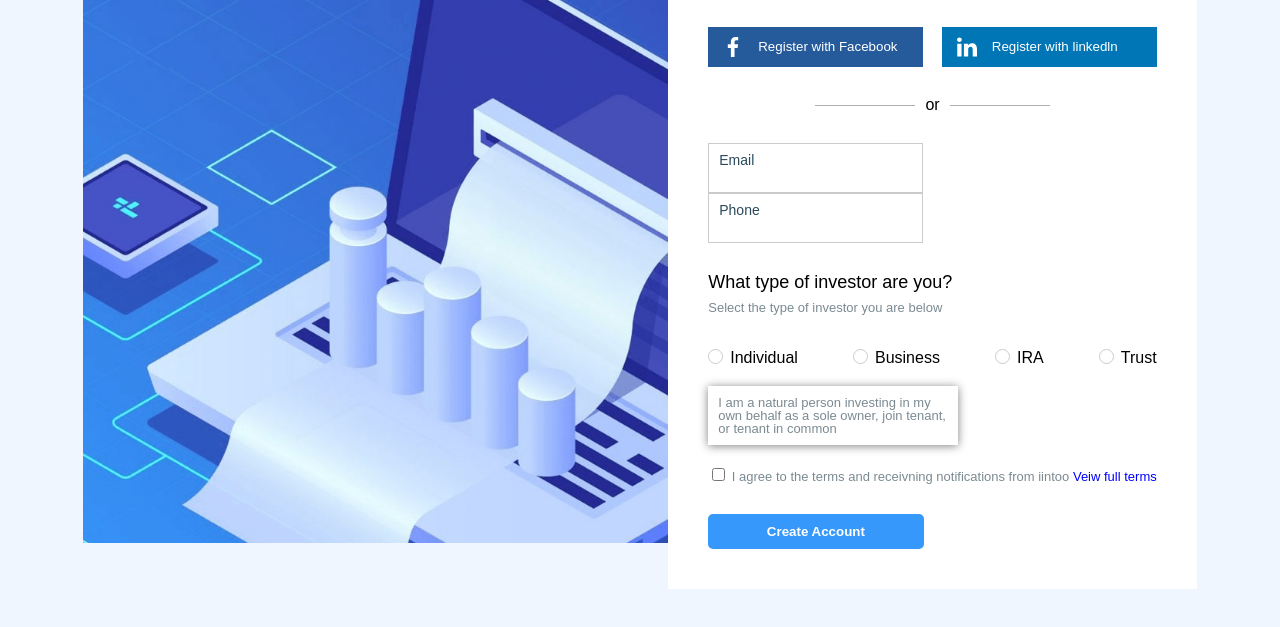
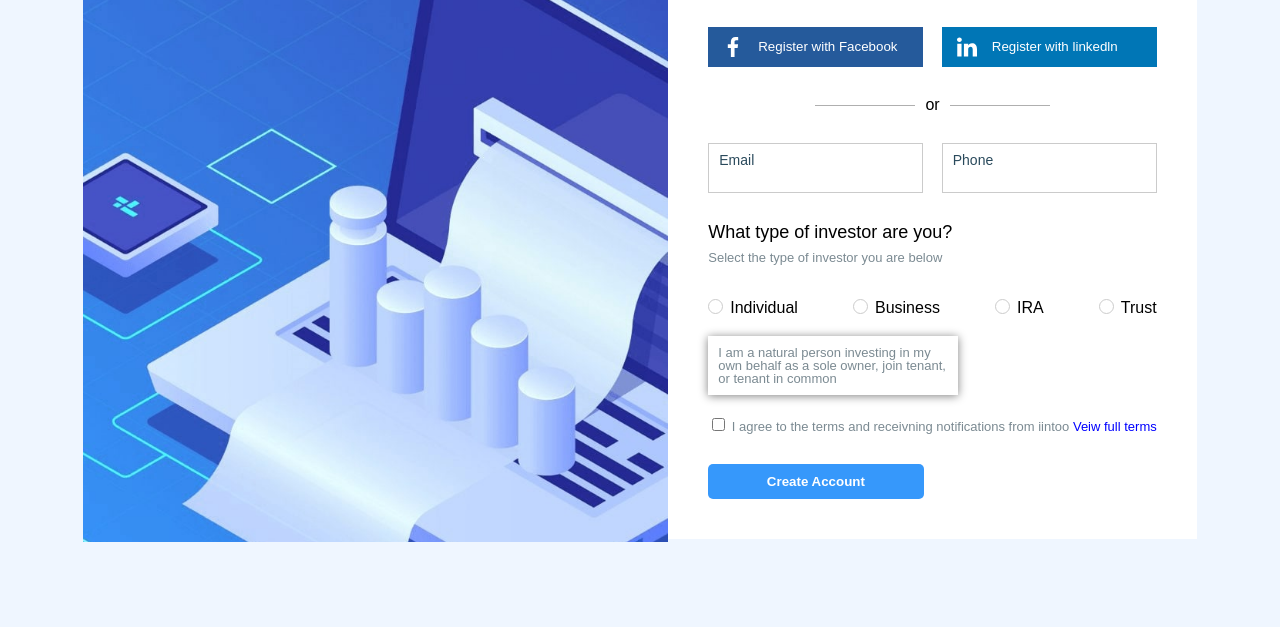
Before and after one commit to DanilYoh/iitntoo, a plain HTML site: page index.html in a window 1280 px wide. Shown: the part 133-760 px from the top of the page. Drawn offline with Linux system fonts and the light colour scheme.

Commit message:
fix link

```diff
--- a/scss/style.scss
+++ b/scss/style.scss
@@ -123,6 +123,10 @@ body {
 		justify-content: space-between;
 
 	}
+	.block {
+		display: flex;
+		justify-content: space-between;
+	}
 	&__link {
 		position: relative;
 		input  {
```
Also changed, not shown: css/style.css.
